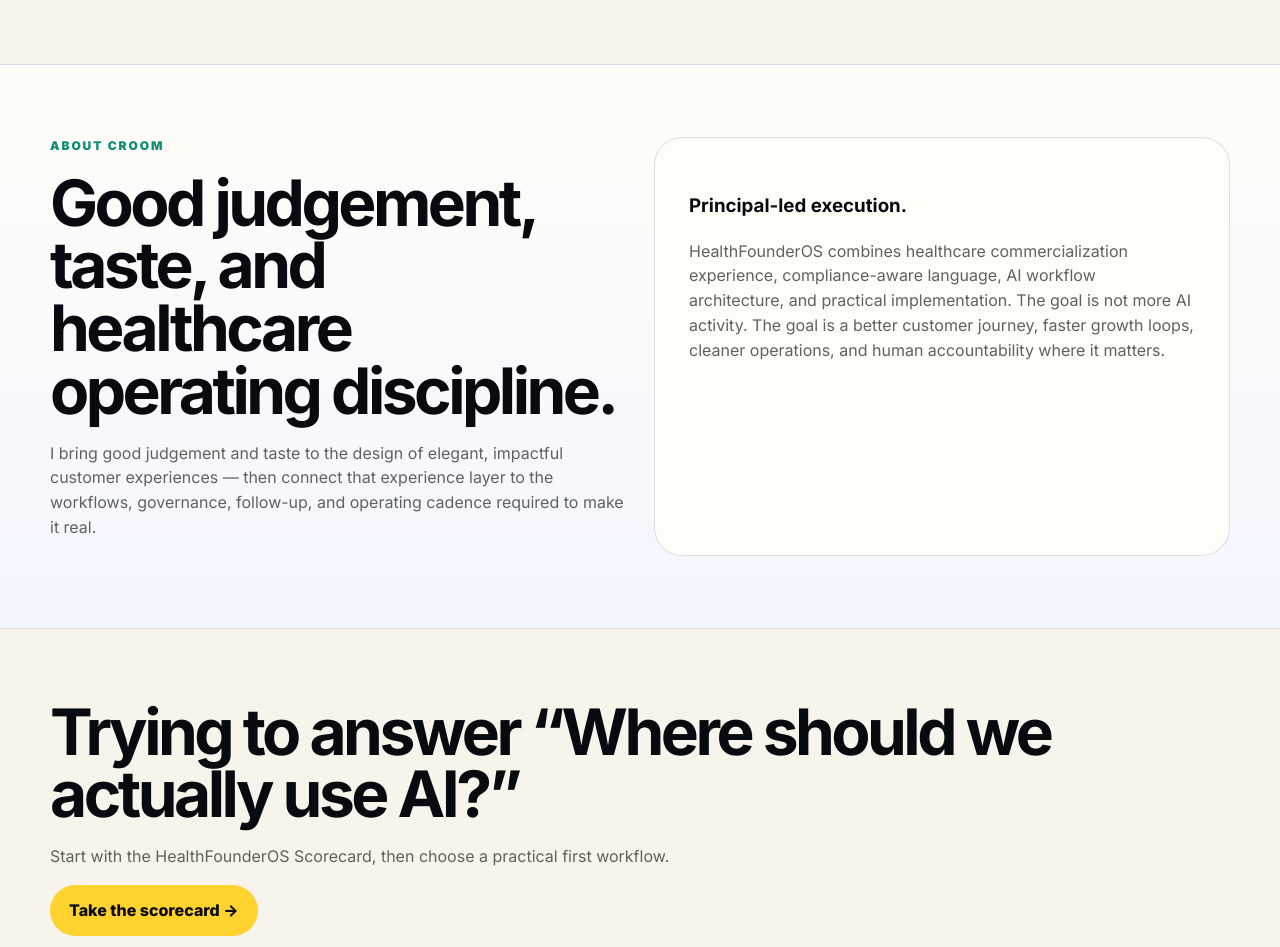
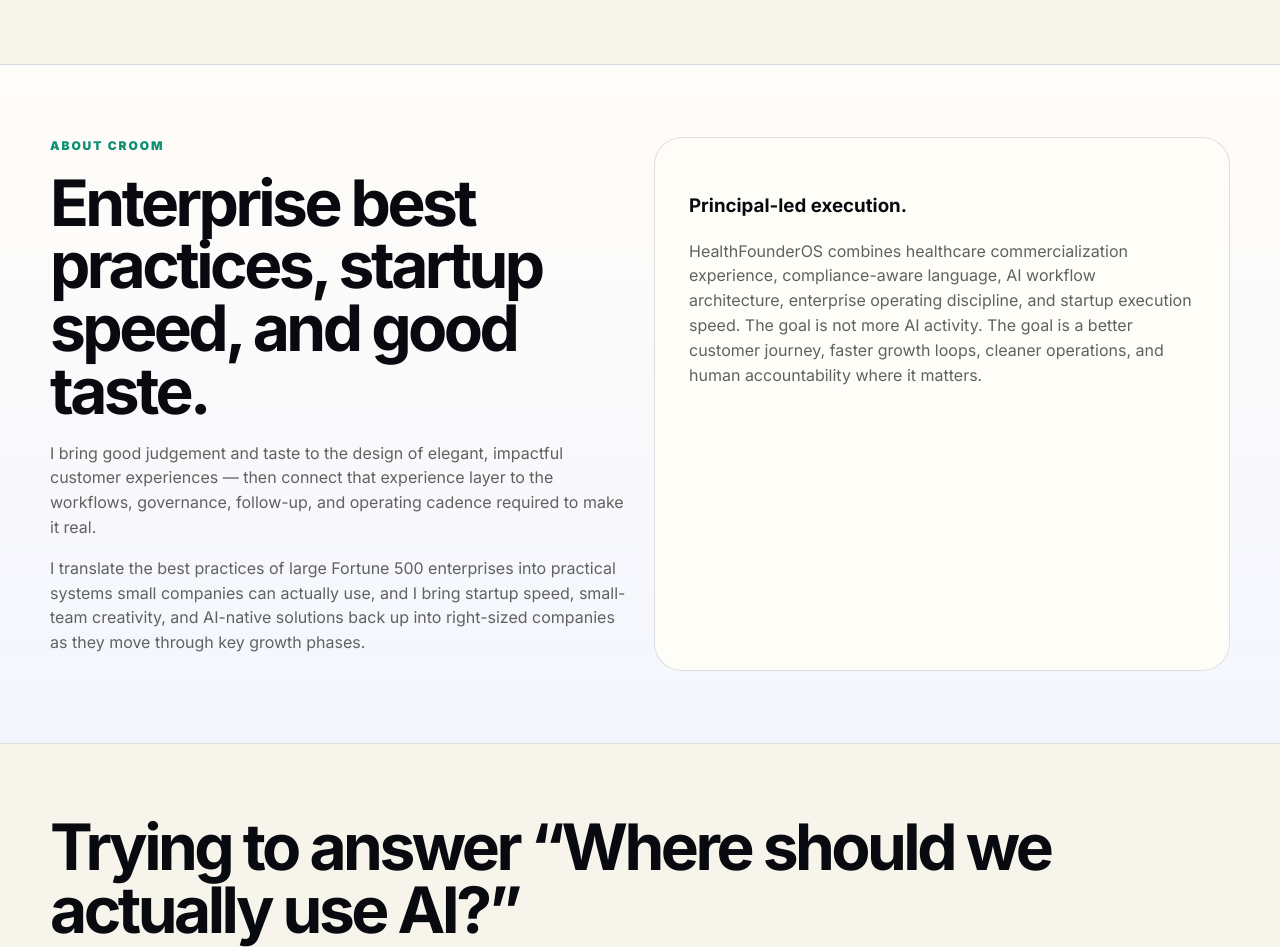
Before and after one commit to croomlawrence/predictcare-ai, a website: page public/index.html in a window 1280 px wide. Shown: the part 4480-5427 px from the top of the page. Drawn offline with Linux system fonts and the light colour scheme.

Commit message:
copy: expand About Croom positioning

```diff
--- a/public/index.html
+++ b/public/index.html
@@ -5,5 +5,5 @@
 <section><div class="wrap"><div class="section-head"><span class="kicker">The 5-stage method</span><h2>What a 90-day HealthFounderOS pilot looks like.</h2><p>Five named stages. Three months. One outcome: a governed AI workflow installed where growth or operations need leverage now.</p></div><div class="method5"><div class="method-card"><span class="num">1</span><h3>Diagnose</h3><p>Map current workflows, growth leaks, governance risk, and team resistance.</p></div><div class="method-card"><span class="num">2</span><h3>Design</h3><p>Choose the first workflow, define human approvals, data boundaries, and success metrics.</p></div><div class="method-card"><span class="num">3</span><h3>Pilot</h3><p>Build the workflow at the edge of the business and run it with the team.</p></div><div class="method-card"><span class="num">4</span><h3>Prove</h3><p>Measure what improved, what failed, what needs governance, and what deserves more investment.</p></div><div class="method-card"><span class="num">5</span><h3>Scale</h3><p>Turn the pilot into a repeatable playbook for the next workflow or team.</p></div></div></div></section>
 <section class="darksec"><div class="wrap"><div class="grid2"><div><span class="kicker">Lighter ways in</span><h2>You don’t have to go all-in to get moving.</h2><p>Start with the smallest useful commitment: score readiness, choose the first workflow, attend a workshop, or run the fixed-price assessment.</p></div><div class="cards" style="grid-template-columns:1fr"><a class="card" href="/tools"><h3>Tools</h3><p>Scorecards, selectors, checklists, and implementation templates.</p><strong>Explore tools →</strong></a><a class="card" href="/learning"><h3>Learning</h3><p>Workshops, briefings, playbooks, and HealthFounderOS implementation lessons.</p><strong>Start learning →</strong></a></div></div></div></section>
 <section><div class="wrap"><span class="kicker">Solutions</span><h2>Built for healthcare segments where AI adoption has to be practical.</h2><div class="grid3"><a class="card" href="/healthcare-startups"><h3>Healthcare startups</h3><p>Founder Single Brain, investor/customer narrative, launch content, market intelligence, sales motion, and cadence.</p><strong>View solution →</strong></a><a class="card" href="/physician-specialty-practices"><h3>Physician specialty practices</h3><p>Patient access, referrals, appointment prep, reputation loops, and staff workflow support.</p><strong>View solution →</strong></a><a class="card" href="/dtc-health-businesses"><h3>DTC health businesses</h3><p>Quiz-to-consult funnels, compliant education, segmentation, follow-up, conversion, and retention.</p><strong>View solution →</strong></a><a class="card" href="/b2b-healthcare-companies"><h3>B2B healthcare companies</h3><p>Prospect research, CRM cleanup, sales follow-up, proposal support, and account intelligence.</p><strong>View solution →</strong></a><a class="card" href="/payers-hospitals-acos"><h3>Payers, hospitals &amp; ACOs</h3><p>Workflow discovery, stakeholder alignment, governance maps, and adoption roadmaps.</p><strong>View solution →</strong></a><a class="card" href="/biopharma-medtech"><h3>BioPharma &amp; medtech</h3><p>Commercial planning, market research, MLR review workflows, launch support, and executive reporting.</p><strong>View solution →</strong></a></div></div></section>
-<section class="method-band"><div class="wrap"><div class="grid2"><div><span class="kicker">About Croom</span><h2>Good judgement, taste, and healthcare operating discipline.</h2><p>I bring good judgement and taste to the design of elegant, impactful customer experiences — then connect that experience layer to the workflows, governance, follow-up, and operating cadence required to make it real.</p></div><div class="plain-panel"><h3>Principal-led execution.</h3><p>HealthFounderOS combines healthcare commercialization experience, compliance-aware language, AI workflow architecture, and practical implementation. The goal is not more AI activity. The goal is a better customer journey, faster growth loops, cleaner operations, and human accountability where it matters.</p></div></div></div></section>
+<section class="method-band"><div class="wrap"><div class="grid2"><div><span class="kicker">About Croom</span><h2>Enterprise best practices, startup speed, and good taste.</h2><p>I bring good judgement and taste to the design of elegant, impactful customer experiences — then connect that experience layer to the workflows, governance, follow-up, and operating cadence required to make it real.</p><p>I translate the best practices of large Fortune 500 enterprises into practical systems small companies can actually use, and I bring startup speed, small-team creativity, and AI-native solutions back up into right-sized companies as they move through key growth phases.</p></div><div class="plain-panel"><h3>Principal-led execution.</h3><p>HealthFounderOS combines healthcare commercialization experience, compliance-aware language, AI workflow architecture, enterprise operating discipline, and startup execution speed. The goal is not more AI activity. The goal is a better customer journey, faster growth loops, cleaner operations, and human accountability where it matters.</p></div></div></div></section>
 <section><div class="wrap"><div class="cta"><h2>Trying to answer “Where should we actually use AI?”</h2><p>Start with the HealthFounderOS Scorecard, then choose a practical first workflow.</p><a class="btnY" href="/scorecard">Take the scorecard →</a></div></div></section><footer class="footer"><div class="footin"><strong>PredictCare.AI</strong><span>HealthFounderOS for healthcare companies.</span><span>Educational and commercial operations support only; not medical advice, diagnosis, treatment, or clinical decision support.</span></div></footer></body></html>
```
